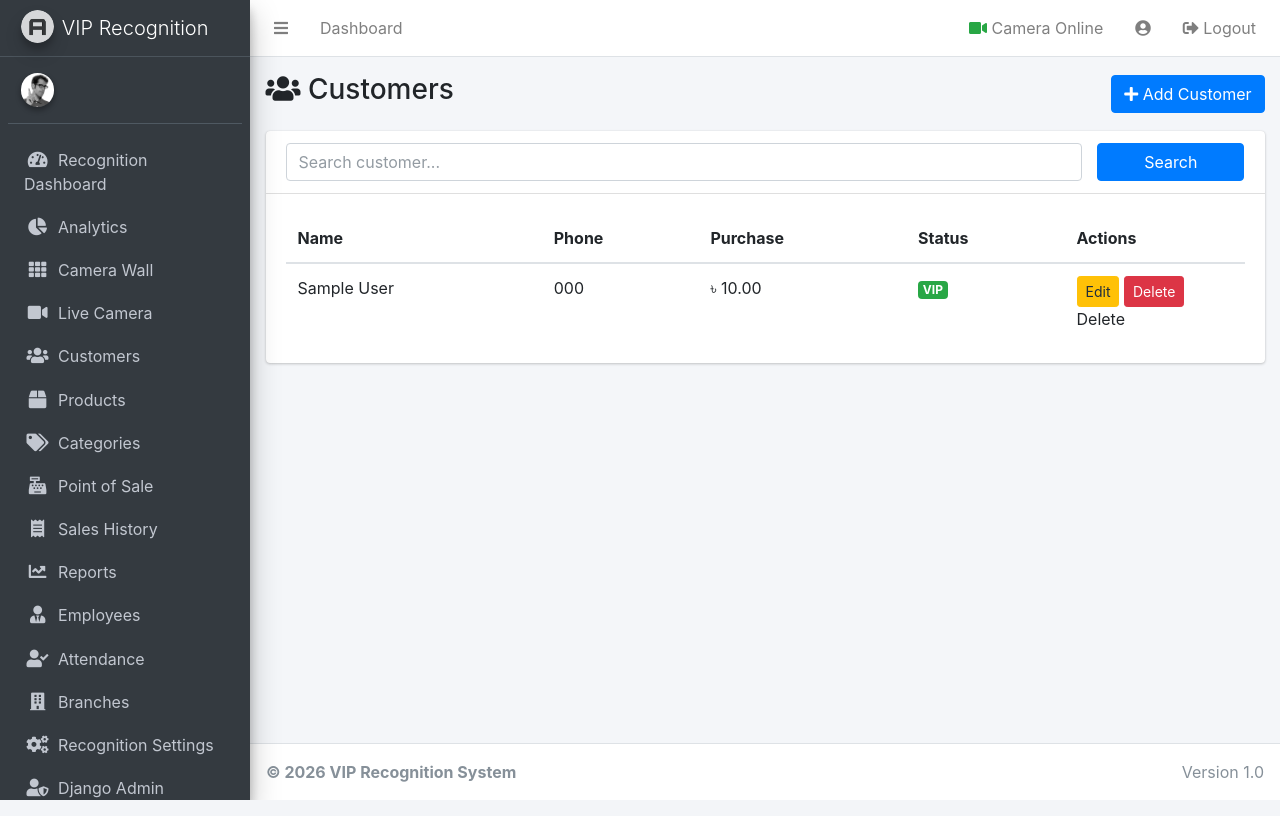
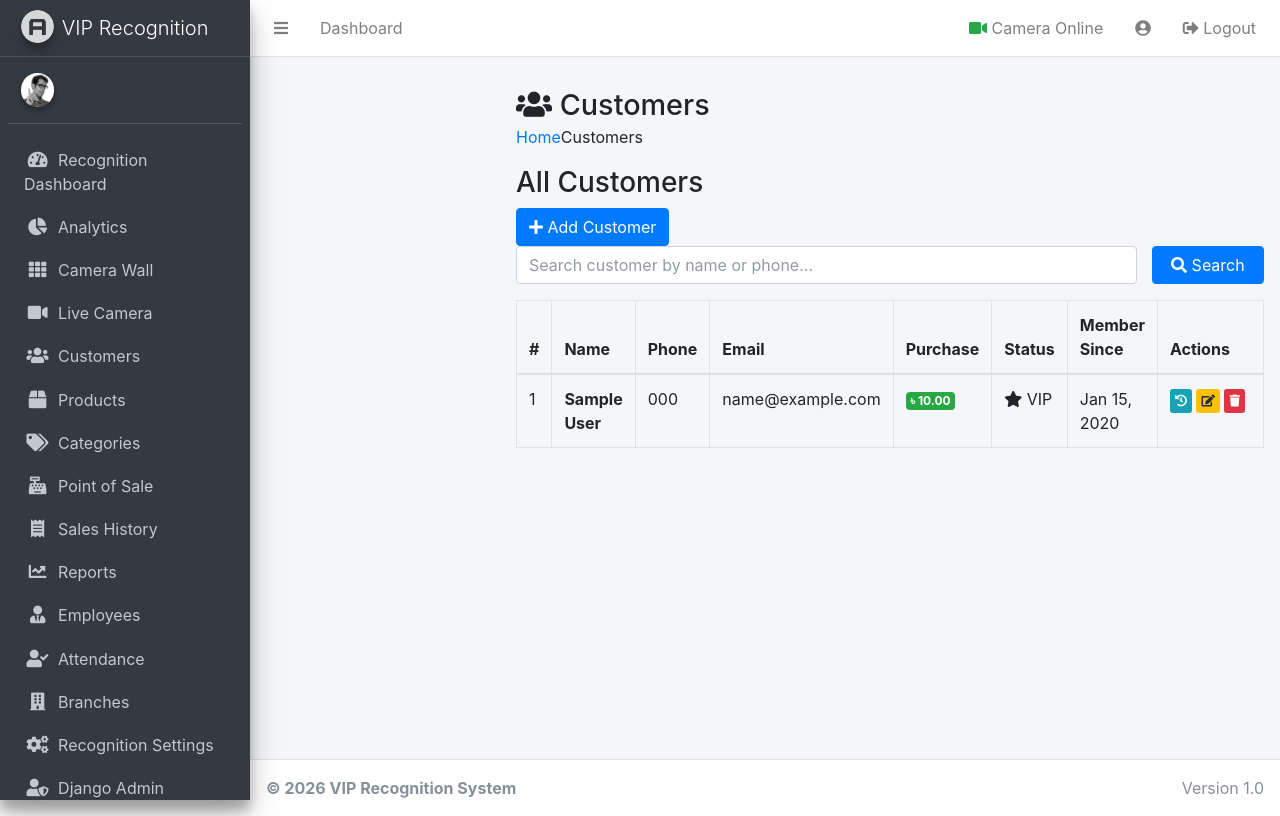
Before and after one commit to atik-raihan/vip-face-recognition-for-customer, a Django app: page /customers/ in a window 1280 px wide. Run offline with Django 5.2, Linux system fonts and the light colour scheme; tables that the repository leaves empty hold one stand-in row (values such as "Sample post"); some libraries are stand-ins or nearby versions.

Commit message:
purchase history and edit

```diff
--- a/templates/customers/customer_list.html
+++ b/templates/customers/customer_list.html
@@ -1,154 +1,113 @@
 {% extends "base.html" %}
 
+{% block title %}Customers{% endblock %}
+
 {% block content %}
+<div class="content-wrapper">
+  <section class="content-header">
+    <h1>
+      <i class="fa fa-users"></i> Customers
+    </h1>
+    <ol class="breadcrumb">
+      <li><a href="{% url 'dashboard' %}">Home</a></li>
+      <li class="active">Customers</li>
+    </ol>
+  </section>
 
-<div class="container-fluid">
-
-    <div class="d-flex justify-content-between align-items-center mb-3">
-
-        <h3>
-            <i class="fas fa-users"></i>
-            Customers
-        </h3>
-
+  <section class="content">
+    <div class="row">
+      <div class="col-12">
+        <div class="box">
+          <div class="box-header">
+            <h3 class="box-title">All Customers</h3>
+            <div class="box-tools">
               <a href="{% url 'add_customer' %}" class="btn btn-primary">
-            <i class="fas fa-plus"></i>
-            Add Customer
+                <i class="fa fa-plus"></i> Add Customer
               </a>
-
+            </div>
           </div>
 
-    <div class="card">
-
-        <div class="card-header">
-
-            <form method="GET">
-
+          <div class="box-body">
+            <!-- Search -->
+            <form method="GET" class="mb-3">
               <div class="row">
-
                 <div class="col-md-10">
-
                   <input
                     type="text"
                     name="q"
                     class="form-control"
-                            placeholder="Search customer..."
+                    placeholder="Search customer by name or phone..."
                     value="{{ request.GET.q }}"
                   >
-
                 </div>
-
                 <div class="col-md-2">
-
-                        <button class="btn btn-primary w-100">
-                            Search
+                  <button class="btn btn-primary btn-block">
+                    <i class="fa fa-search"></i> Search
                   </button>
-
                 </div>
-
               </div>
-
             </form>
 
+            <div class="table-responsive">
+              <table class="table table-hover table-bordered">
+                <thead>
+                  <tr>
+                    <th>#</th>
+                    <th>Name</th>
+                    <th>Phone</th>
+                    <th>Email</th>
+                    <th>Purchase</th>
+                    <th>Status</th>
+                    <th>Member Since</th>
+                    <th width="200">Actions</th>
+                  </tr>
+                </thead>
+                <tbody>
+                  {% for customer in customers %}
+                  <tr>
+                    <td>{{ forloop.counter }}</td>
+                    <td>
+                      <strong>{{ customer.name }}</strong>
+                    </td>
+                    <td>{{ customer.phone|default:"-" }}</td>
+                    <td>{{ customer.email|default:"-" }}</td>
+                    <td>
+                      <span class="badge bg-green">৳ {{ customer.total_purchase|default:"0" }}</span>
+                    </td>
+                    <td>
+                      {% if customer.is_vip %}
+                        <span class="label label-warning"><i class="fa fa-star"></i> VIP</span>
+                      {% else %}
+                        <span class="label label-default">Normal</span>
+                      {% endif %}
+                    </td>
+                    <td>{{ customer.created_at|date:"M d, Y" }}</td>
+                    <td>
+                      <a href="{% url 'customer_visit_history' customer.id %}" class="btn btn-xs btn-info" title="Visit History">
+                        <i class="fa fa-history"></i>
+                      </a>
+                      <a href="{% url 'edit_customer' customer.id %}" class="btn btn-xs btn-warning" title="Edit">
+                        <i class="fa fa-edit"></i>
+                      </a>
+                      <a href="{% url 'delete_customer' customer.id %}" class="btn btn-xs btn-danger" title="Delete">
+                        <i class="fa fa-trash"></i>
+                      </a>
+                    </td>
+                  </tr>
+                  {% empty %}
+                  <tr>
+                    <td colspan="8" class="text-center text-muted">
+                      <i class="fa fa-users"></i> No customers found.
+                    </td>
+                  </tr>
+                  {% endfor %}
+                </tbody>
+              </table>
             </div>
-
-        <div class="card-body">
-
-            <table class="table table-hover">
-
-                <thead>
-
-                <tr>
-
-                    <th>Name</th>
-
-                    <th>Phone</th>
-
-                    <th>Purchase</th>
-
-                    <th>Status</th>
-
-                    <th width="180">
-                        Actions
-                    </th>
-
-                </tr>
-
-                </thead>
-
-                <tbody>
-
-                {% for customer in customers %}
-
-                <tr>
-
-                    <td>{{ customer.name }}</td>
-
-                    <td>{{ customer.phone }}</td>
-
-                    <td>৳ {{ customer.total_purchase }}</td>
-
-                    <td>
-
-                        {% if customer.is_vip %}
-
-                        <span class="badge bg-success">
-                            VIP
-                        </span>
-
-                        {% else %}
-
-                        <span class="badge bg-secondary">
-                            Normal
-                        </span>
-
-                        {% endif %}
-
-                    </td>
-
-                    <td>
-
-                        <a href="{% url 'edit_customer' customer.id %}" class="btn btn-warning btn-sm">
-
-                            Edit
-
-                        </a>
-
-                        <a href="{% url 'delete_customer' customer.id %}"
-   class="btn btn-danger btn-sm">
-    Delete
-</a>
-
-                            Delete
-
-                        </a>
-
-                    </td>
-
-                </tr>
-
-                {% empty %}
-
-                <tr>
-
-                    <td colspan="5">
-
-                        No customers found.
-
-                    </td>
-
-                </tr>
-
-                {% endfor %}
-
-                </tbody>
-
-            </table>
-
           </div>
-
         </div>
-
       </div>
-
+    </div>
+  </section>
+</div>
 {% endblock %}
```
Also changed, not shown: templates/face_recognition_app/customer_visit_history.html (+140 -36 lines). Lines whose indentation alone changed are shown as unchanged.
